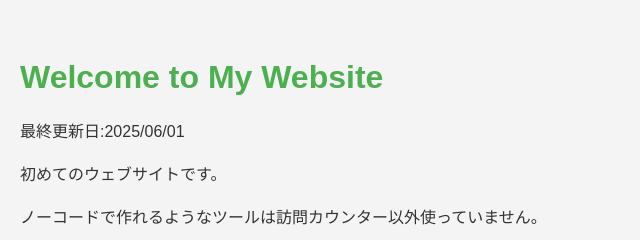
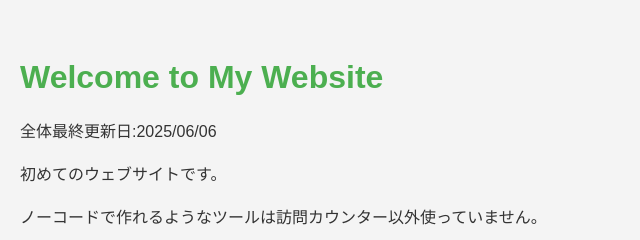
Before and after one commit to Rino-program/WtMWs, a plain HTML site: page index.html in a window 1280 px wide. Shown: the top 240 px of the page, 0-640 px from the left. Drawn offline with Linux system fonts and the light colour scheme.

Commit message:
Update index.html

```diff
--- a/index.html
+++ b/index.html
@@ -10,7 +10,7 @@
     <!--shinobi1<script type="text/javascript" src="https://xa.shinobi.jp/ufo/191994000"></script><noscript><a href="https://xa.shinobi.jp/bin/gg?191994000" target="_blank"><img src="https://xa.shinobi.jp/bin/ll?191994000" style="border: 0;" alt="訪問カウンター"></a><br><span style="font-size:9px; color: inherit;"></span><img style="margin:0;vertical-align:text-bottom;" src="https://img.shinobi.jp/tadaima/fj.gif" width="19" height="11" alt=""></span></noscript>shinobi2-->
     <br>
     <h1>Welcome to My Website</h1>
-    <p>最終更新日:2025/06/01</p>
+    <p>全体最終更新日:2025/06/06</p>
     <p>初めてのウェブサイトです。</p>
     <p>ノーコードで作れるようなツールは訪問カウンター以外使っていません。</p>
     <br>
```
